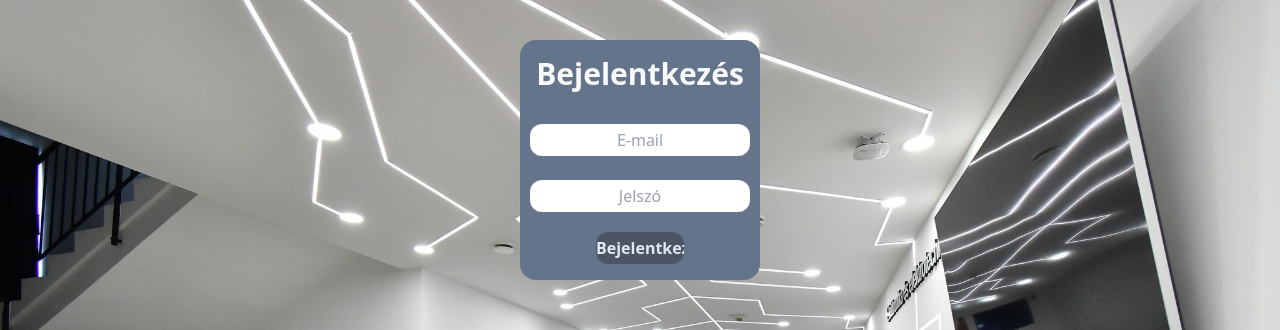
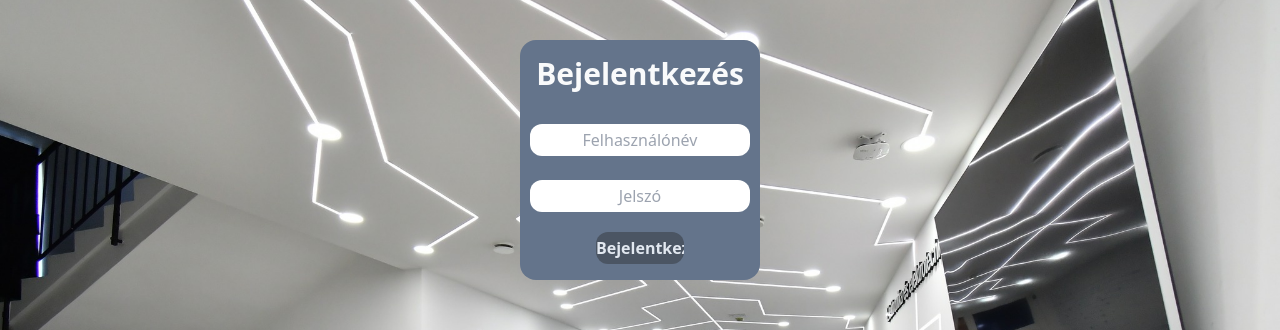
Before and after one commit to Pollak-Projects/landing_page, a Vue app: page /login in a window 1280 px wide. Shown: the top 330 px of the page. Built offline with nearby package versions, Linux system fonts and the light colour scheme.

Commit message:
Implement login functionality with form handling and cookie management

```diff
--- /dev/null
+++ b/src/common/common.js
@@ -0,0 +1,30 @@
+export function getCookie(cname) {
+  let name = cname + "=";
+  let ca = document.cookie.split(";");
+  for (let i = 0; i < ca.length; i++) {
+    let c = ca[i];
+    while (c.charAt(0) == " ") {
+      c = c.substring(1);
+    }
+    if (c.indexOf(name) == 0) {
+      return c.substring(name.length, c.length);
+    }
+  }
+  return "";
+}
+
+export function parseJwt(token) {
+  var base64Url = token.split(".")[1];
+  var base64 = base64Url.replace(/-/g, "+").replace(/_/g, "/");
+  var jsonPayload = decodeURIComponent(
+    window
+      .atob(base64)
+      .split("")
+      .map(function (c) {
+        return "%" + ("00" + c.charCodeAt(0).toString(16)).slice(-2);
+      })
+      .join("")
+  );
+
+  return JSON.parse(jsonPayload);
+}
--- a/src/pages/Login.vue
+++ b/src/pages/Login.vue
@@ -1,12 +1,66 @@
-<script setup></script>
+<script setup>
+import { defineModel, ref } from "vue";
+import { useRouter } from "vue-router";
+import { getCookie, parseJwt } from "../common/common";
+
+const form = defineModel({
+  default: {
+    username: "",
+    password: "",
+  },
+});
+
+const error = ref("");
+
+const router = useRouter();
+
+function login() {
+  fetch("https://auth.pollak.info/auth/login", {
+    method: "POST",
+    headers: {
+      "Content-Type": "application/json",
+    },
+    body: JSON.stringify({
+      username: form.username,
+      password: form.password,
+    }),
+  }).then((res) => {
+    const cookie = getCookie("access_token");
+
+    if (cookie) {
+      router.push("/");
+    } else {
+      error.value = "Hibás felhasználónév vagy jelszó!";
+    }
+  });
+}
+</script>
 <template>
   <div class="h-full w-full flex flex-col justify-center items-center">
-    <div class="flex bg-slate-500 h-60 xl:w-1/5 lg:w-2/5 w-full justify-center items-center rounded-2xl">
-        <div class="flex flex-col gap-4 justify-center items-center w-11/12">
-          <h1 class="text-gray-50 font-semibold text-3xl">Bejelentkezés</h1>
-          <input type="text" placeholder="E-mail" class="rounded-xl text-balance mt-4 text-center w-full mb-2 h-8"/>
-          <input type="password" placeholder="Jelszó" class="rounded-xl h-8 w-full text-center"/>
-          <input type="submit" value="Bejelentkezés" class="justify-center items-center flex rounded-xl cursor-pointer mt-1 bg-gray-600 text-slate-200 font-semibold w-2/5 h-8">
+    <div
+      class="flex bg-slate-500 h-60 xl:w-1/5 lg:w-2/5 w-full justify-center items-center rounded-2xl"
+    >
+      <div class="flex flex-col gap-4 justify-center items-center w-11/12">
+        <h1 class="text-gray-50 font-semibold text-3xl">Bejelentkezés</h1>
+        <input
+          type="text"
+          placeholder="Felhasználónév"
+          class="rounded-xl text-balance mt-4 text-center w-full mb-2 h-8"
+          v-model="form.username"
+        />
+        <input
+          type="password"
+          placeholder="Jelszó"
+          class="rounded-xl h-8 w-full text-center"
+          v-model="form.password"
+        />
+        <input
+          type="button"
+          value="Bejelentkezés"
+          class="justify-center items-center flex rounded-xl cursor-pointer mt-1 bg-gray-600 text-slate-200 font-semibold w-2/5 h-8"
+          @click="login"
+        />
+        <p class="text-red-500" :class="{ hidden: !error }">{{ error }}</p>
       </div>
     </div>
   </div>
```
